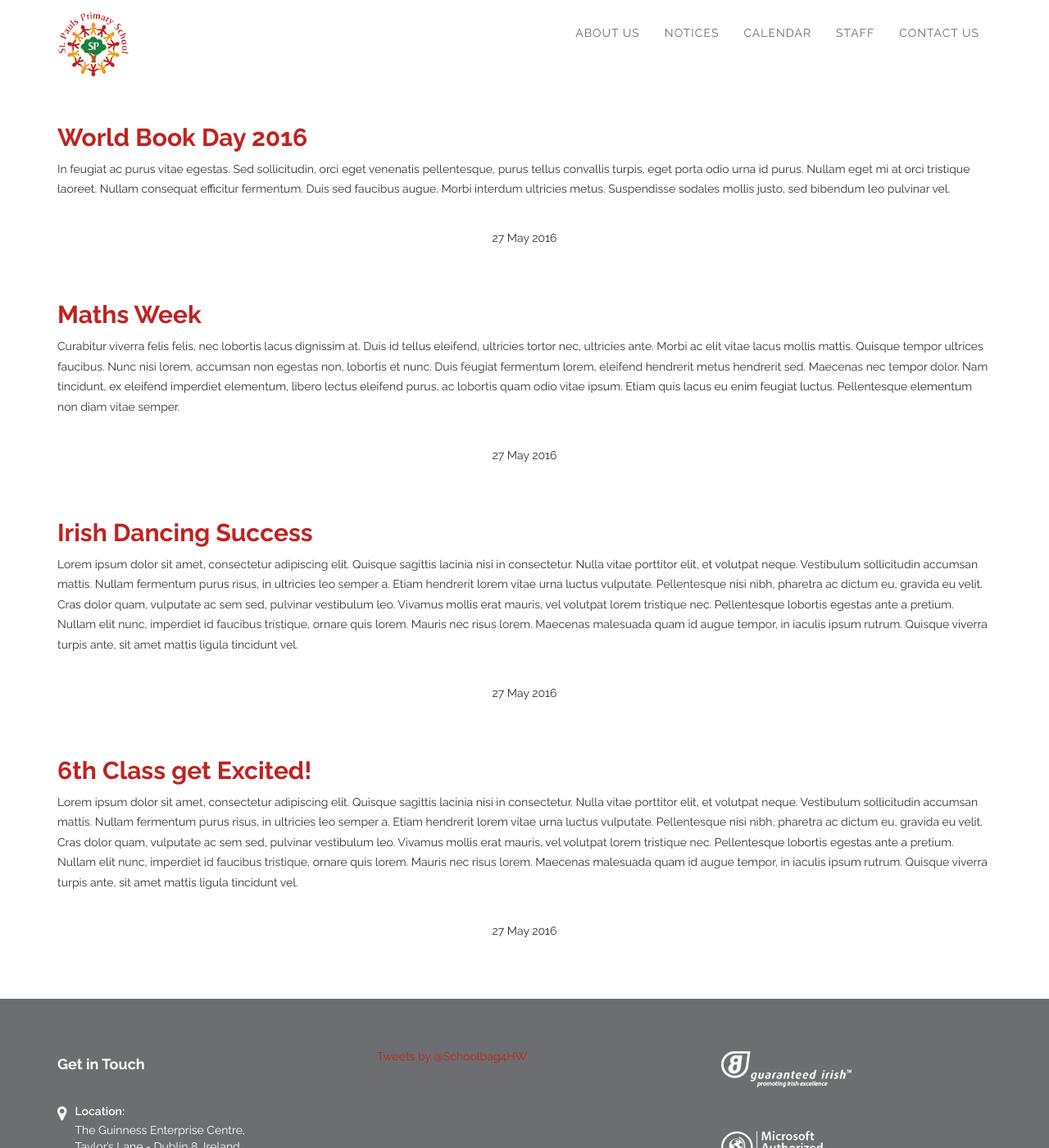
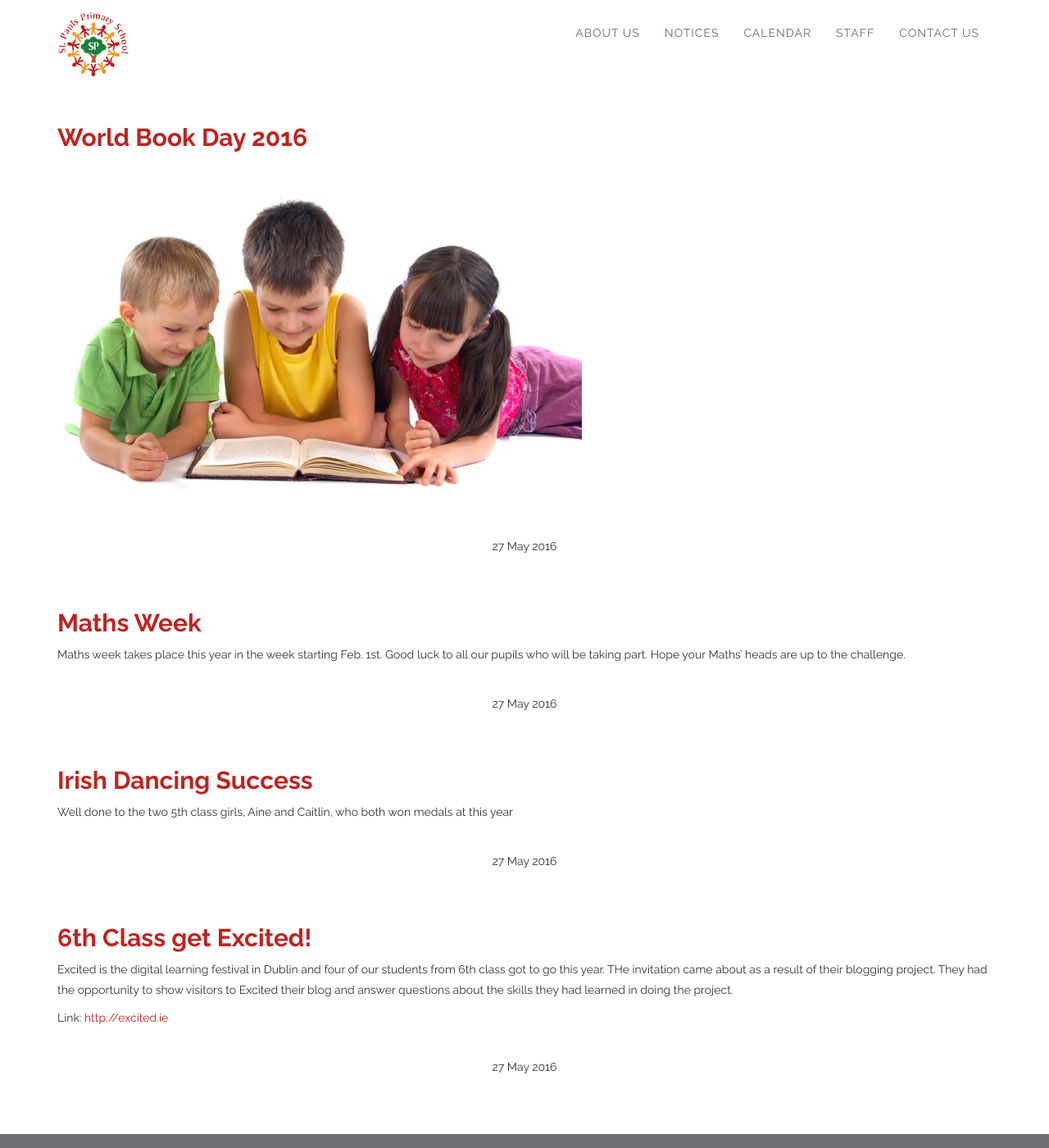
Before and after one commit to LearningData/schoolbag_site, a Jekyll site: the page built from _posts/2016-05-27-world-book-day.md, in a window 1280 px wide and 1400 px high. Shown: the whole window at 82% size. Built offline with Jekyll 4.4.1, drawn with Linux system fonts in a browser that asks for light colours; comment, search, counter and statistics services are not loaded.

Commit message:
Content for notices updated.

```diff
--- a/_posts/2016-05-27-6th-class-get-excited.md
+++ b/_posts/2016-05-27-6th-class-get-excited.md
@@ -4,4 +4,6 @@ title: "6th Class get Excited!"
 description: ""
 tags: []
 ---
-Lorem ipsum dolor sit amet, consectetur adipiscing elit. Quisque sagittis lacinia nisi in consectetur. Nulla vitae porttitor elit, et volutpat neque. Vestibulum sollicitudin accumsan mattis. Nullam fermentum purus risus, in ultricies leo semper a. Etiam hendrerit lorem vitae urna luctus vulputate. Pellentesque nisi nibh, pharetra ac dictum eu, gravida eu velit. Cras dolor quam, vulputate ac sem sed, pulvinar vestibulum leo. Vivamus mollis erat mauris, vel volutpat lorem tristique nec. Pellentesque lobortis egestas ante a pretium. Nullam elit nunc, imperdiet id faucibus tristique, ornare quis lorem. Mauris nec risus lorem. Maecenas malesuada quam id augue tempor, in iaculis ipsum rutrum. Quisque viverra turpis ante, sit amet mattis ligula tincidunt vel.
+Excited is the digital learning festival in Dublin and four of our students from 6th class got to go this year. THe invitation came about as a result of their blogging project. They had the opportunity to show visitors to Excited their blog and answer questions about the skills they had learned in doing the project.
+
+Link: <a href="http://excited.ie/">http://excited.ie</a>
--- a/_posts/2016-05-27-irish-dancing-success.md
+++ b/_posts/2016-05-27-irish-dancing-success.md
@@ -4,4 +4,4 @@ title: "Irish Dancing Success"
 description: ""
 tags: []
 ---
-Lorem ipsum dolor sit amet, consectetur adipiscing elit. Quisque sagittis lacinia nisi in consectetur. Nulla vitae porttitor elit, et volutpat neque. Vestibulum sollicitudin accumsan mattis. Nullam fermentum purus risus, in ultricies leo semper a. Etiam hendrerit lorem vitae urna luctus vulputate. Pellentesque nisi nibh, pharetra ac dictum eu, gravida eu velit. Cras dolor quam, vulputate ac sem sed, pulvinar vestibulum leo. Vivamus mollis erat mauris, vel volutpat lorem tristique nec. Pellentesque lobortis egestas ante a pretium. Nullam elit nunc, imperdiet id faucibus tristique, ornare quis lorem. Mauris nec risus lorem. Maecenas malesuada quam id augue tempor, in iaculis ipsum rutrum. Quisque viverra turpis ante, sit amet mattis ligula tincidunt vel.
+Well done to the two 5th class girls, Aine and Caitlin, who both won medals at this year
--- a/_posts/2016-05-27-maths-week.md
+++ b/_posts/2016-05-27-maths-week.md
@@ -4,4 +4,4 @@ title: "Maths Week"
 description: ""
 tags: []
 ---
-Curabitur viverra felis felis, nec lobortis lacus dignissim at. Duis id tellus eleifend, ultricies tortor nec, ultricies ante. Morbi ac elit vitae lacus mollis mattis. Quisque tempor ultrices faucibus. Nunc nisi lorem, accumsan non egestas non, lobortis et nunc. Duis feugiat fermentum lorem, eleifend hendrerit metus hendrerit sed. Maecenas nec tempor dolor. Nam tincidunt, ex eleifend imperdiet elementum, libero lectus eleifend purus, ac lobortis quam odio vitae ipsum. Etiam quis lacus eu enim feugiat luctus. Pellentesque elementum non diam vitae semper.
+Maths week takes place this year in the week starting Feb. 1st. Good luck to all our pupils who will be taking part. Hope your Maths’ heads are up to the challenge.
--- a/_posts/2016-05-27-world-book-day.md
+++ b/_posts/2016-05-27-world-book-day.md
@@ -4,5 +4,4 @@ title: "World Book Day 2016"
 description: ""
 tags: []
 ---
-
-In feugiat ac purus vitae egestas. Sed sollicitudin, orci eget venenatis pellentesque, purus tellus convallis turpis, eget porta odio urna id purus. Nullam eget mi at orci tristique laoreet. Nullam consequat efficitur fermentum. Duis sed faucibus augue. Morbi interdum ultricies metus. Suspendisse sodales mollis justo, sed bibendum leo pulvinar vel.
+<img src="{{ "/img/post/three-children-reading.jpg" | prepend: site.baseurl }}">
```
